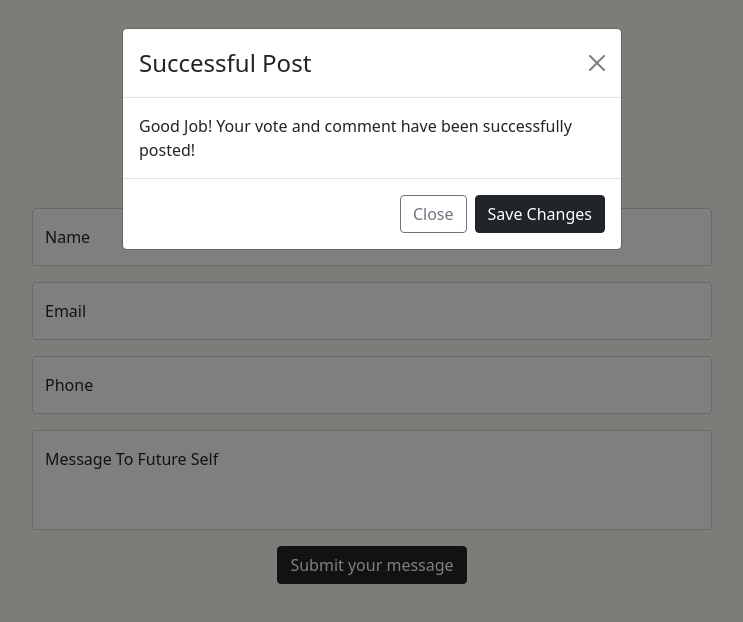
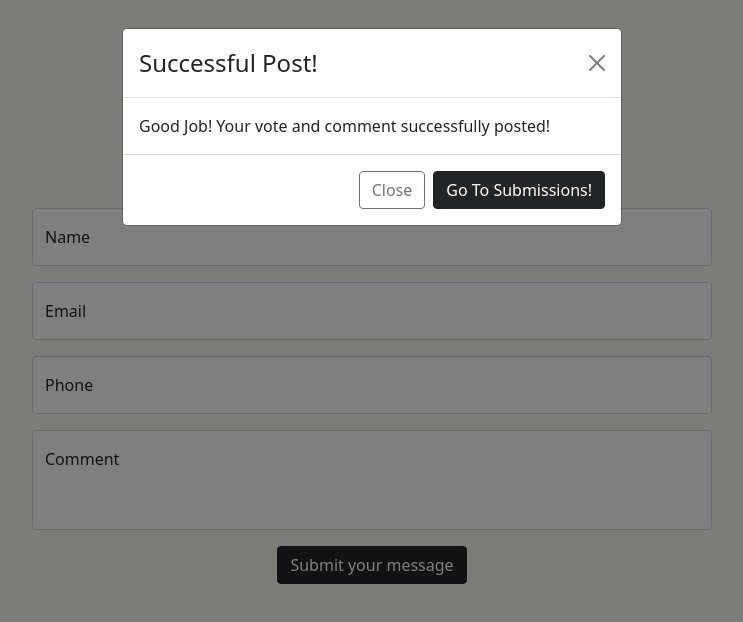
Before and after one commit to iamjpyo/mern-stack-form, a React (Create React App) app in the folder client/: page / in a window 1280 px wide. Both pictures are taken after typing "Sample", "name@example.com", "Sample", "Sample" into the empty fields and a click on the button "Submit your message". Shown: the top 622 px of the page, without its empty margins (268-1011 px from the left). Built offline with nearby package versions, Linux system fonts and the light colour scheme; no server answers.

Commit message:
Small details

```diff
--- a/client/src/components/RegistrationForm.js
+++ b/client/src/components/RegistrationForm.js
@@ -50,7 +50,7 @@ export const RegistrationForm = () => {
     }
 
     async function fieldClearance (){
-        setFormData({ name: "", email: "", telephone:"", message: "" });
+        await setFormData({ name: "", email: "", telephone:"", message: "" });
         await handleShow();
     };
 
@@ -58,15 +58,15 @@ export const RegistrationForm = () => {
         <div className="Form">
             <Modal show={show} onHide={handleClose}>
                 <Modal.Header closeButton>
-                <Modal.Title>Successful Post</Modal.Title>
+                <Modal.Title>Successful Post!</Modal.Title>
                 </Modal.Header>
-                <Modal.Body>Good Job! Your vote and comment have been successfully posted!</Modal.Body>
+                <Modal.Body>Good Job! Your vote and comment successfully posted!</Modal.Body>
                 <Modal.Footer>
                 <Button variant="outline-secondary" onClick={handleClose}>
                     Close
                 </Button>
                 <Button variant="dark" onClick={event =>  window.location.href='/display'}>
-                    Save Changes
+                    Go To Submissions!
                 </Button>
                 </Modal.Footer>
             </Modal>
@@ -123,7 +123,7 @@ export const RegistrationForm = () => {
                 required
                 style={{ height: '100px' }}
                 />
-                <label htmlFor="floatingPasswordCustom">Message To Future Self</label>
+                <label htmlFor="floatingPasswordCustom">Comment</label>
             </Form.Floating>
 
             <Button variant="dark" type="submit" value="Register"> Submit your message</Button>
```
